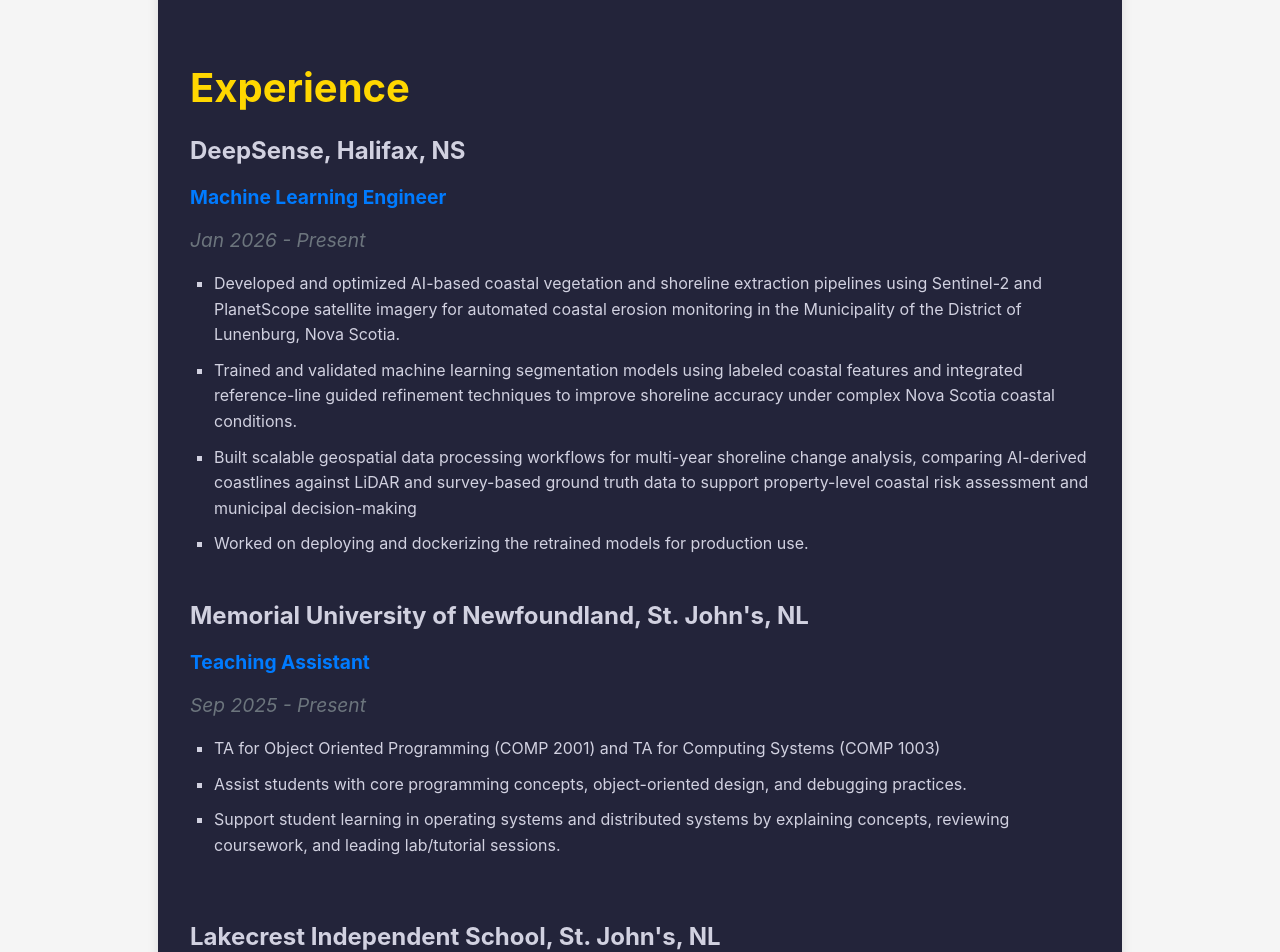
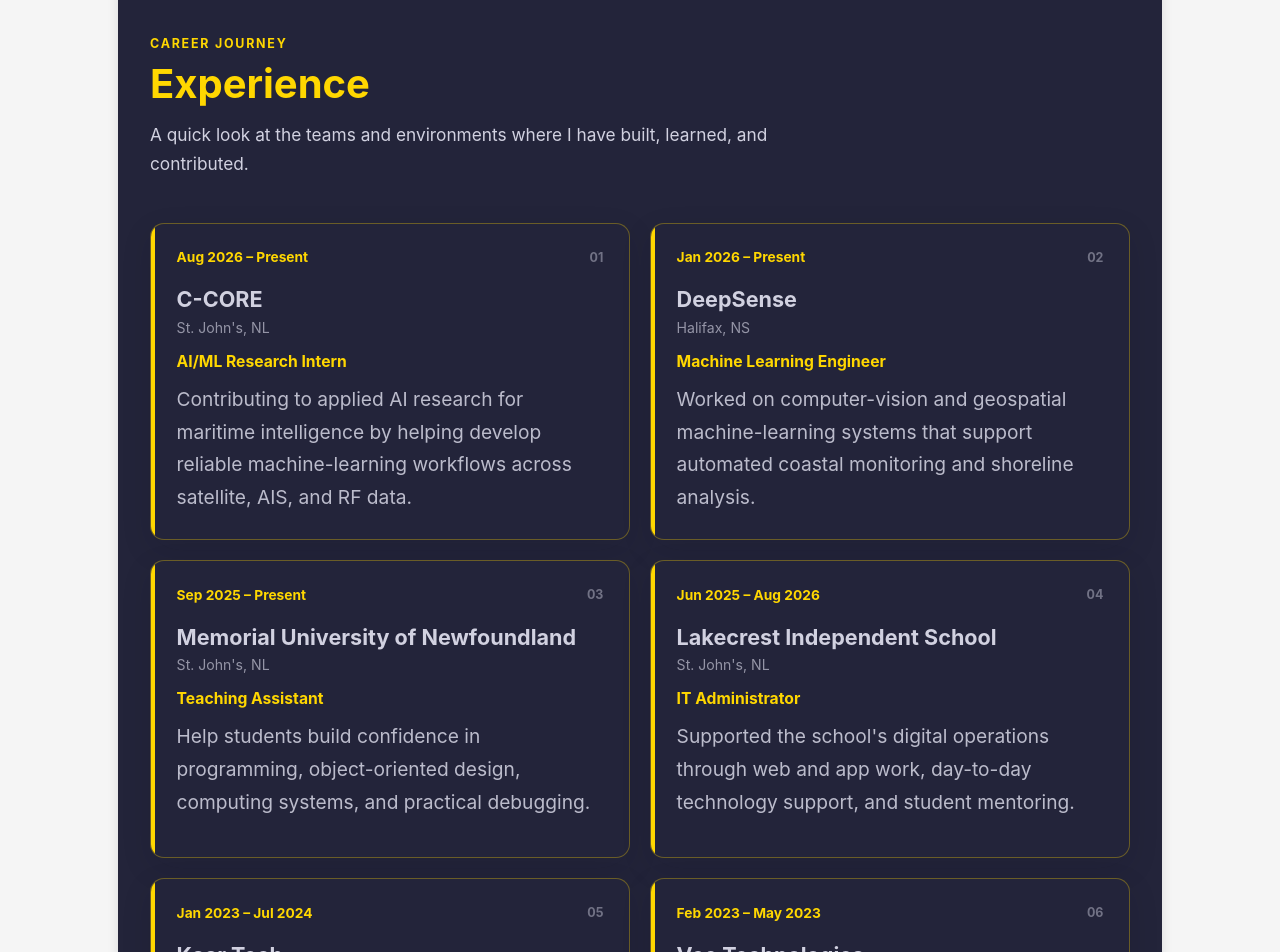
Before and after one commit to JoelGeorgeSam/Joel_Portfolio, a React (Create React App) app: page /experience in a window 1280 px wide. Shown: the part 120-1072 px from the top of the page. Built offline with nearby package versions, Linux system fonts and the light colour scheme.

Commit message:
Refine portfolio experience page

```diff
--- a/src/pages/Experience.js
+++ b/src/pages/Experience.js
@@ -1,88 +1,97 @@
 import { motion } from "framer-motion";
+
+const experiences = [
+  {
+    company: "C-CORE",
+    location: "St. John's, NL",
+    role: "AI/ML Research Intern",
+    duration: "Aug 2026 – Present",
+    summary:
+      "Contributing to applied AI research for maritime intelligence by helping develop reliable machine-learning workflows across satellite, AIS, and RF data.",
+  },
+  {
+    company: "DeepSense",
+    location: "Halifax, NS",
+    role: "Machine Learning Engineer",
+    duration: "Jan 2026 – Present",
+    summary:
+      "Worked on computer-vision and geospatial machine-learning systems that support automated coastal monitoring and shoreline analysis.",
+  },
+  {
+    company: "Memorial University of Newfoundland",
+    location: "St. John's, NL",
+    role: "Teaching Assistant",
+    duration: "Sep 2025 – Present",
+    summary:
+      "Help students build confidence in programming, object-oriented design, computing systems, and practical debugging.",
+  },
+  {
+    company: "Lakecrest Independent School",
+    location: "St. John's, NL",
+    role: "IT Administrator",
+    duration: "Jun 2025 – Aug 2026",
+    summary:
+      "Supported the school's digital operations through web and app work, day-to-day technology support, and student mentoring.",
+  },
+  {
+    company: "Kaar Tech",
+    location: "Salem, TN",
+    role: "Student Software Developer",
+    duration: "Jan 2023 – Jul 2024",
+    summary:
+      "Built data-driven software experiences that combined forecasting, structured data workflows, and approachable user interfaces.",
+  },
+  {
+    company: "Vee Technologies",
+    location: "Salem, TN",
+    role: "Robotic Process Automation Engineer",
+    duration: "Feb 2023 – May 2023",
+    summary:
+      "Explored robotic process automation by building bots that simplified repetitive operational tasks.",
+  },
+];
 
 function Experience() {
   return (
-    <motion.div
+    <motion.main
       className="page experience"
       initial={{ opacity: 0, x: -50 }}
       animate={{ opacity: 1, x: 0 }}
       exit={{ opacity: 0, x: 50 }}
       transition={{ duration: 0.6 }}
     >
-      <h1>Experience</h1>
+      <header className="experience-header">
+        <p className="experience-eyebrow">Career journey</p>
+        <h1>Experience</h1>
+        <p className="experience-intro">
+          A quick look at the teams and environments where I have built,
+          learned, and contributed.
+        </p>
+      </header>
 
-<div className="experience-item">
-          <h2>DeepSense, Halifax, NS</h2>
-          <p className="role">Machine Learning Engineer</p>
-          <p className="duration">Jan 2026 - Present</p>
-
-         <ul style={{ lineHeight: 1.8, marginBottom: 24 }}>
-  <li>Developed and optimized AI-based coastal vegetation and shoreline extraction pipelines using Sentinel-2 and PlanetScope satellite imagery for automated coastal erosion monitoring in the Municipality of the District of Lunenburg, Nova Scotia.
-
-</li>
-  <li>Trained and validated machine learning segmentation models using labeled coastal features and integrated reference-line guided refinement techniques to improve shoreline accuracy under complex Nova Scotia coastal conditions.</li>
-  <li>Built scalable geospatial data processing workflows for multi-year shoreline change analysis, comparing AI-derived coastlines against LiDAR and survey-based ground truth data to support property-level coastal risk assessment and municipal decision-making</li>
-    <li>Worked on deploying and dockerizing the retrained models for production use.</li>
-
-</ul>
-
-        </div>
-
-<div className="experience-container">
-        <div className="experience-item">
-          <h2>Memorial University of Newfoundland, St. John's, NL</h2>
-          <p className="role">Teaching Assistant</p>
-          <p className="duration">Sep 2025 - Present</p>
-
-       <ul style={{ lineHeight: 1.8, marginBottom: 24 }}>
-  <li> TA for Object Oriented Programming (COMP 2001) and TA for Computing Systems (COMP 1003) </li>
-  <li>Assist students with core programming concepts, object-oriented design, and debugging practices.</li>
-  <li>Support student learning in operating systems and distributed systems by explaining concepts, reviewing coursework, and leading lab/tutorial sessions.</li>
-</ul>
-        </div>
-
-
-        <div className="experience-item">
-          <h2>Lakecrest Independent School, St. John's, NL</h2>
-          <p className="role">IT Administrator</p>
-          <p className="duration">Jun 2025 - Present</p>
-
-         <ul style={{ lineHeight: 1.8, marginBottom: 24 }}>
-  <li>Design and maintain the school’s website and mobile application.</li>
-  <li>Mentor and guide students in programming and problem-solving.</li>
-  <li>Provide technical support to students and staff, resolving day-to-day IT and system issues.</li>
-</ul>
-
-        </div>
-
-
-        <div className="experience-item">
-          <h2>Kaar Tech, Salem, TN</h2>
-          <p className="role">Student Software Developer</p>
-          <p className="duration">Jan 2023 - Jul 2024</p>
-
-          <ul style={{ lineHeight: 1.8, marginBottom: 24 }}>
-  <li> Led the development of a Sales Forecasting application that ingested and analyzed large volumes of historical sales data to support business decision-making.</li>
-  <li> Designed a metadata cataloging framework to document dataset sources, field definitions, and version history ensuring traceability and reproducibility of forecasts.</li>
-  <li>Developed interactive UI components using ReactJS for user friendly interaction with the system and PowerBI for visualization</li>
-</ul>
-
-        </div>
-        <div className="experience-item">
-          <h2>Vee Technologies, Salem, TN</h2>
-          <p className="role">Robotic Process Automation Engineer</p>
-          <p className="duration">Feb 2023 - May 2023
-
-          </p>
-
-          <ul style={{ lineHeight: 1.8, marginBottom: 24 }}>
-  <li>Trained in RPA Development and Automation</li>
-  <li>Built  bots to automate repetitive tasks to reduce manual operational efforts.</li>
-
-</ul>
-        </div>
+      <div className="experience-list">
+        {experiences.map((experience, index) => (
+          <motion.article
+            className="experience-card"
+            key={`${experience.company}-${experience.role}`}
+            initial={{ opacity: 0, y: 20 }}
+            animate={{ opacity: 1, y: 0 }}
+            transition={{ duration: 0.4, delay: index * 0.07 }}
+          >
+            <div className="experience-card-topline">
+              <p className="duration">{experience.duration}</p>
+              <span className="experience-number">
+                {String(index + 1).padStart(2, "0")}
+              </span>
+            </div>
+            <h2>{experience.company}</h2>
+            <p className="experience-location">{experience.location}</p>
+            <p className="role">{experience.role}</p>
+            <p className="experience-summary">{experience.summary}</p>
+          </motion.article>
+        ))}
       </div>
-    </motion.div>
+    </motion.main>
   );
 }
 
--- a/src/styles.css
+++ b/src/styles.css
@@ -782,3 +782,132 @@
 height: 40px; /* Adjust this to reduce the length */
 
 }
+
+/* Experience page */
+.page.experience {
+  max-width: 980px;
+}
+
+.experience-header {
+  margin-bottom: 2.75rem;
+  padding: 0;
+  background: transparent;
+  color: inherit;
+  text-align: left;
+}
+
+.experience-header .experience-eyebrow {
+  margin: 0 0 0.5rem;
+  color: var(--accent-color);
+  font-size: 0.78rem;
+  font-weight: 700;
+  letter-spacing: 0.14em;
+  text-transform: uppercase;
+}
+
+.experience-header h1 {
+  margin: 0 0 0.75rem;
+}
+
+.experience-intro {
+  max-width: 650px;
+  margin: 0;
+  color: var(--text-color);
+  font-size: 1.08rem;
+  line-height: 1.7;
+}
+
+.experience-list {
+  display: grid;
+  grid-template-columns: repeat(2, minmax(0, 1fr));
+  gap: 1.25rem;
+}
+
+.page.experience .experience-card {
+  position: relative;
+  min-height: 245px;
+  padding: 1.6rem;
+  overflow: hidden;
+  background: var(--secondary-bg);
+  border: 1px solid rgba(255, 215, 0, 0.32);
+  border-radius: 14px;
+  box-shadow: 0 10px 30px rgba(15, 16, 32, 0.12);
+}
+
+.page.experience .experience-card::before {
+  content: "";
+  position: absolute;
+  inset: 0 auto 0 0;
+  width: 4px;
+  background: var(--accent-color);
+}
+
+.page.experience .experience-card:hover {
+  transform: translateY(-4px);
+  box-shadow: 0 16px 35px rgba(15, 16, 32, 0.18);
+}
+
+.experience-card-topline {
+  display: flex;
+  align-items: center;
+  justify-content: space-between;
+  gap: 1rem;
+  margin-bottom: 1.25rem;
+}
+
+.page.experience .duration {
+  margin: 0;
+  color: var(--accent-color);
+  font-size: 0.86rem;
+  font-style: normal;
+  font-weight: 700;
+}
+
+.experience-number {
+  color: var(--text-color);
+  font-size: 0.78rem;
+  font-weight: 700;
+  opacity: 0.45;
+}
+
+.page.experience .experience-card h2 {
+  margin: 0;
+  color: var(--text-color);
+  font-size: 1.35rem;
+  line-height: 1.3;
+}
+
+.experience-location {
+  margin: 0.35rem 0 1rem;
+  color: var(--text-color);
+  font-size: 0.88rem;
+  opacity: 0.65;
+}
+
+.page.experience .role {
+  margin: 0 0 0.75rem;
+  color: var(--accent-color);
+  font-size: 0.98rem;
+  font-weight: 700;
+}
+
+.experience-summary {
+  margin: 0;
+  color: var(--text-color);
+  line-height: 1.7;
+  opacity: 0.88;
+}
+
+@media (max-width: 700px) {
+  .page.experience {
+    padding: 3rem 1.25rem;
+  }
+
+  .experience-list {
+    grid-template-columns: 1fr;
+  }
+
+  .page.experience .experience-card {
+    min-height: auto;
+  }
+}
```
